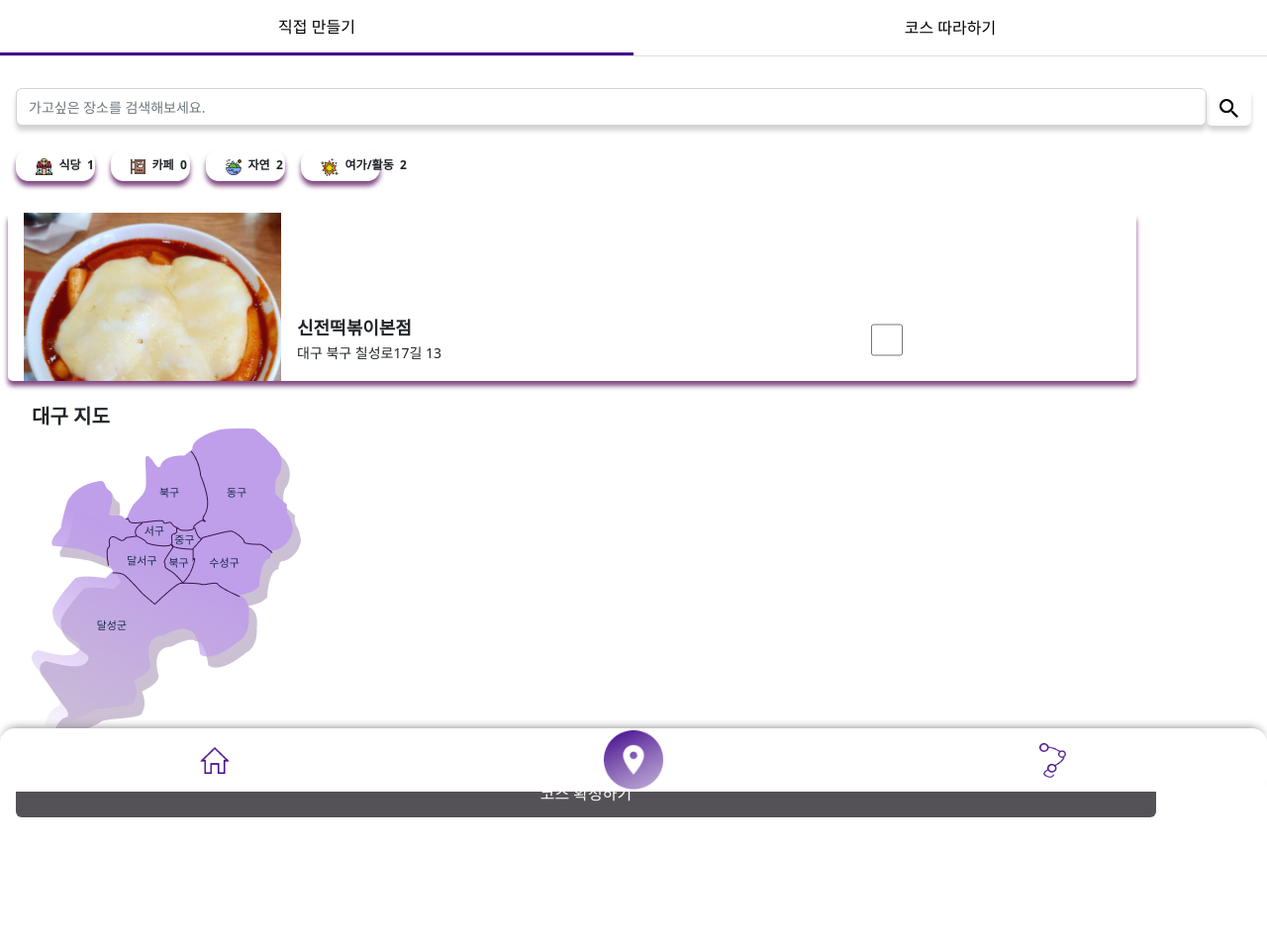
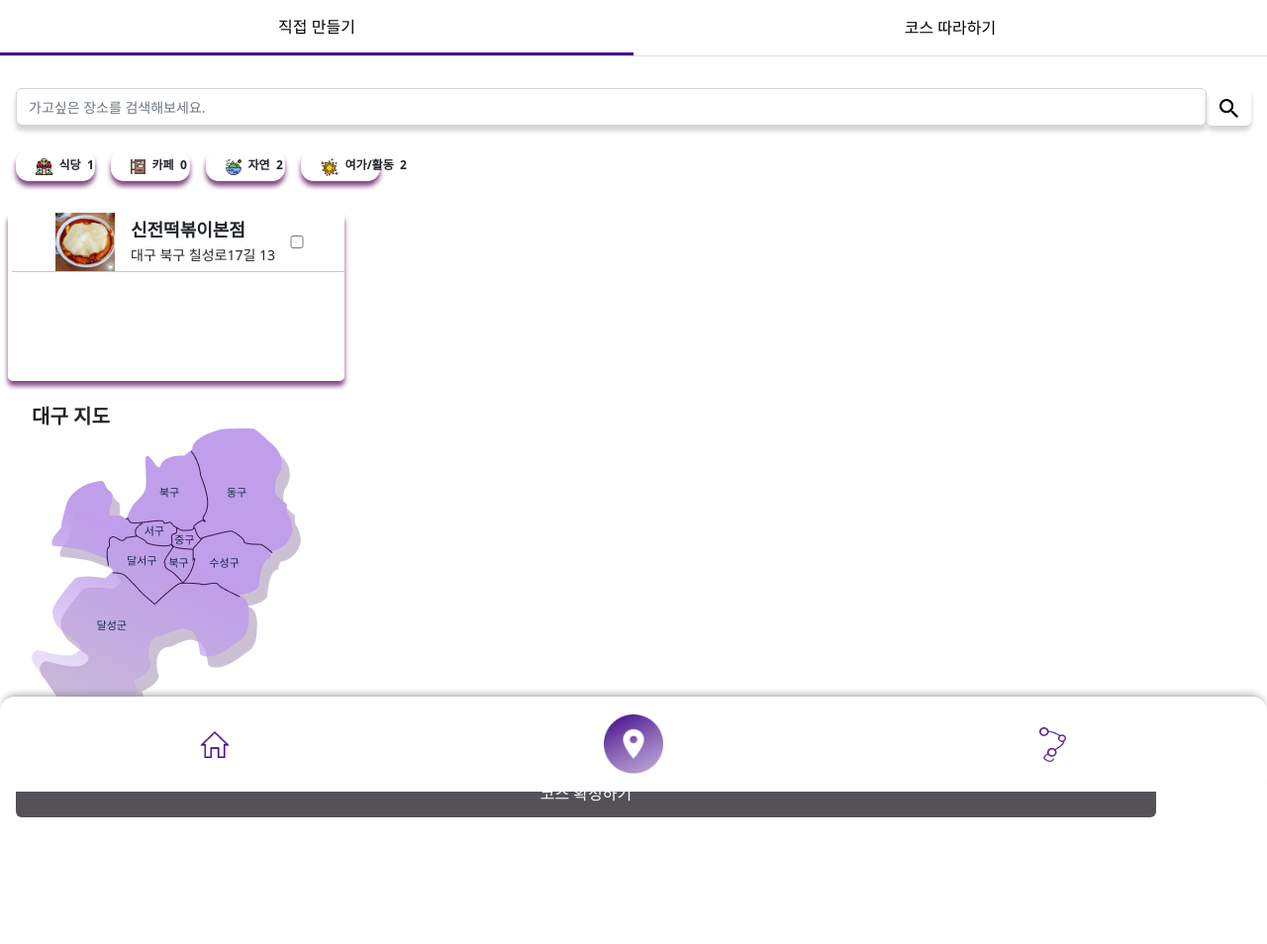
Before and after one commit to yoo0221/2022-hackathon, a Django app: page /setcourse/ in a window 1280 px wide. Shown: the whole page at 99% size. Before the commit the page ends 826 px from the top, so only its background shows below. Run offline with Django 4.2, Linux system fonts and the light colour scheme; a user stored in the database is signed in; data comes from the database, SQL or seed files in the repository; both versions use the stored data as it was after the commit.

Commit message:
1차 최종회의 수정

```diff
--- a/daegu/main/static/css/style.css
+++ b/daegu/main/static/css/style.css
@@ -38,7 +38,7 @@
 .content-text{
     padding-left:2rem;
     font-weight:bold;
-    color:purple;
+    color:#450C8D;
     font-size:20px;
 }
 
@@ -84,7 +84,7 @@
     bottom:0;
     left:0;
     right:0;
-    height:4rem;
+    height:6rem;
     width:100vw;
     display:flex;
     justify-content:space-between;
@@ -144,7 +144,7 @@
 }
 
 .text-title{
-    font-size:20px;
+    font-size:22.96px;
     font-weight:bold;
     padding-top:0;
 }
@@ -530,7 +530,7 @@ input[type="radio"]:checked{
 
 .post-submit{
     width: 100%;
-    height: 30px;
+    height: 50px;
     border: 0px;
     border-radius: 10px 10px 10px 10px / 10px 10px 10px 10px;
     background-color: #450C8D;
@@ -719,3 +719,7 @@ input[type="radio"]:checked{
     width: 22px;
     height: 31px;
 }
+
+.home-body{
+    margin-bottom: 6rem;
+}
--- a/daegu/main/templates/activefooter.html
+++ b/daegu/main/templates/activefooter.html
@@ -22,7 +22,7 @@
     <div class="footer-list">
         <span class="footer-icon"><a href="{% url 'main' %}"><img style="width:30px; height:27px;" src="{% static 'img/active-home.png' %}"></a></span>
         <span class="footer-icon"><a href="{% url 'setcourse' %}"><img style="width:60px; height:60px;" src="{% static 'img/active-location.png' %}"></a></span>
-        <span class="footer-icon"><a href="{% url 'myfeed' %}"><img style="width:27px; height:35px;" src="{% static 'img/active-course.png' %}"></a></span>
+        <span class="footer-icon"><a href="{% url 'otherscourse' %}"><img style="width:27px; height:35px;" src="{% static 'img/active-course.png' %}"></a></span>
     </div>
 </body>
 </html>
--- a/daegu/main/templates/course.html
+++ b/daegu/main/templates/course.html
@@ -309,7 +309,7 @@
     <div class="footer-list">
         <span class="footer-icon"><a href="{% url 'main' %}"><img style="width:30px; height:27px;" src="{% static 'img/home.png' %}"></a></span>
         <span class="footer-icon"><a href="{% url 'setcourse' %}"><img style="width:60px; height:60px;" src="{% static 'img/location.png' %}"></a></span>
-        <span class="footer-icon"><a href="{% url 'myfeed' %}"><img style="width:27px; height:35px;" src="{% static 'img/course.png' %}"></a></span>
+        <span class="footer-icon"><a href="{% url 'otherscourse' %}"><img style="width:27px; height:35px;" src="{% static 'img/course.png' %}"></a></span>
     </div>
 
     <script src="https://cdn.jsdelivr.net/npm/bootstrap@5.2.1/dist/js/bootstrap.bundle.min.js" integrity="sha384-u1OknCvxWvY5kfmNBILK2hRnQC3Pr17a+RTT6rIHI7NnikvbZlHgTPOOmMi466C8" crossorigin="anonymous"></script>
--- a/daegu/main/templates/footer.html
+++ b/daegu/main/templates/footer.html
@@ -21,7 +21,7 @@
     <div class="footer-list">
         <span class="footer-icon"><a href="{% url 'main' %}"><img style="width:30px; height:27px;" src="{% static 'img/home.png' %}"></a></span>
         <span class="footer-icon"><a href="{% url 'setcourse' %}"><img style="width:60px; height:60px;" src="{% static 'img/location.png' %}"></a></span>
-        <span class="footer-icon"><a href="{% url 'myfeed' %}"><img style="width:27px; height:35px;" src="{% static 'img/course.png' %}"></a></span>
+        <span class="footer-icon"><a href="{% url 'otherscourse' %}"><img style="width:27px; height:35px;" src="{% static 'img/course.png' %}"></a></span>
     </div>
 </body>
 </html>
--- a/daegu/main/templates/home.html
+++ b/daegu/main/templates/home.html
@@ -14,7 +14,7 @@
 
 </head>
 <body>
-    <div class="mb-5">
+    <div class="home-body">
         <!--header-->
         <div class="header-format" >
             <h1 class="header-text">대구가까</h1>
@@ -47,7 +47,7 @@
     <div class="footer-list">
         <span class="footer-icon"><a href="{% url 'main' %}"><img style="width:30px; height:27px;" src="{% static 'img/home.png' %}"></a></span>
         <span class="footer-icon"><a href="{% url 'setcourse' %}"><img style="width:60px; height:60px;" src="{% static 'img/location.png' %}"></a></span>
-        <span class="footer-icon"><a href="{% url 'myfeed' %}"><img style="width:27px; height:35px;" src="{% static 'img/course.png' %}"></a></span>
+        <span class="footer-icon"><a href="{% url 'otherscourse' %}"><img style="width:27px; height:35px;" src="{% static 'img/course.png' %}"></a></span>
     </div>
 </body>
 </html>
--- a/daegu/main/templates/otherscourse-detail.html
+++ b/daegu/main/templates/otherscourse-detail.html
@@ -36,7 +36,7 @@
     </div>
 
     <!--card-->
-    <div style="display:flex; flex-direction:column; padding-top:1rem;">
+    <div style="display:flex; flex-direction:column; padding-top:1rem; padding-bottom: 6rem;">
         <div style="display:flex; justify-content:center;">
             <img src="{% static 'img/gopchang.png' %}" style="width:320px; height:320px;">
         </div>
--- a/daegu/main/templates/setcourse.html
+++ b/daegu/main/templates/setcourse.html
@@ -58,12 +58,12 @@
         </div>
 
         <!--선택된 장소 리스트들화면-->
-        <div class="container place-list m-2 me-3 place_list" id="place_list_sick">
+        <div class="container place-list m-2 me-3 place_list" id="place_list_sick" style="width: 340px;">
             <!--한객체씩의 div-->
             {% for places in places_sick %}
-            <div class="row d-flex flex-row ps-1">
-                <img class="col-3" src="{{places.img.url}}" >
-                    <div class="col-6 d-flex flex-column justify-content-center ps-1 me-3">
+            <div class="row d-flex flex-row ps-1 justify-content-center align-items-center">
+                <img class="col-3" src="{{places.img.url}} " >
+                    <div class="col-5 d-flex flex-column justify-content-center ps-1 me-3">
                         <h1 style="font-size:18px; margin:0; font-weight:bold; padding-bottom:0.2rem;">{{places.name}}</h1>
                         <p style="font-size:14px; margin:0;">{{places.address}}</p>
                     </div>
@@ -72,12 +72,12 @@
             </div>
             {% endfor %}
         </div>
-        <div class="container place-list m-2 me-3 place_list" id="place_list_ca">
+        <div class="container place-list m-2 me-3 place_list" id="place_list_ca" style="width: 340px;">
             <!--한객체씩의 div-->
             {% for places in places_ca %}
-            <div class="row d-flex flex-row ps-1">
+            <div class="row d-flex flex-row ps-1 justify-content-center align-items-center">
                 <img class="col-3" src="{{places.img.url}}" >
-                    <div class="col-6 d-flex flex-column justify-content-center ps-1 me-3">
+                    <div class="col-5 d-flex flex-column justify-content-center ps-1 me-3">
                         <h1 style="font-size:18px; margin:0; font-weight:bold; padding-bottom:0.2rem;">{{places.name}}</h1>
                         <p style="font-size:14px; margin:0;">{{places.address}}</p>
                     </div>
@@ -86,12 +86,12 @@
             </div>
             {% endfor %}
         </div>
-        <div class="container place-list m-2 me-3 place_list" id="place_list_ja">
+        <div class="container place-list m-2 me-3 place_list" id="place_list_ja" style="width: 340px;">
             <!--한객체씩의 div-->
             {% for places in places_ja %}
-            <div class="row d-flex flex-row ps-1">
+            <div class="row d-flex flex-row ps-1 justify-content-center align-items-center">
                 <img class="col-3" src="{{places.img.url}}" >
-                    <div class="col-6 d-flex flex-column justify-content-center ps-1 me-3">
+                    <div class="col-5 d-flex flex-column justify-content-center ps-1 me-3">
                         <h1 style="font-size:18px; margin:0; font-weight:bold; padding-bottom:0.2rem;">{{places.name}}</h1>
                         <p style="font-size:14px; margin:0;">{{places.address}}</p>
                     </div>
@@ -100,12 +100,12 @@
             </div>
             {% endfor %}
         </div>
-        <div class="container place-list m-2 me-3 place_list" id="place_list_yeo">
+        <div class="container place-list m-2 me-3 place_list" id="place_list_yeo" style="width: 340px;">
             <!--한객체씩의 div-->
             {% for places in places_yeo %}
-            <div class="row d-flex flex-row ps-1">
+            <div class="row d-flex flex-row ps-1 justify-content-center align-items-center">
                 <img class="col-3" src="{{places.img.url}}" >
-                    <div class="col-6 d-flex flex-column justify-content-center ps-1 me-3">
+                    <div class="col-5 d-flex flex-column justify-content-center ps-1 me-3">
                         <h1 style="font-size:18px; margin:0; font-weight:bold; padding-bottom:0.2rem;">{{places.name}}</h1>
                         <p style="font-size:14px; margin:0;">{{places.address}}</p>
                     </div>
@@ -142,7 +142,7 @@
     </div>
 
     <!--complete button-->
-    <div style="padding-left:1rem;">
+    <div style="padding-left:1rem;" class="pb-5">
         <button class="btn complete-btn">코스 확정하기</button>
     </div>
 
```
Also changed, not shown: daegu/main/templates/detail.html (+4 -4 lines), daegu/main/templates/postcreate.html (+6 -7 lines), daegu/db.sqlite3, daegu/media/image_26_GIrLlGP.png (added), daegu/media/image_26_KyWeG5H.png (added), daegu/media/image_2_0zL0O1o.png (added), daegu/media/image_4_J2chNLn.png (added), daegu/media/image_98_SjTQKn5.png (added), daegu/media/image_98_es3ZxV1.png (added), daegu/media/image_99_y0Q0jZJ.png (added).
